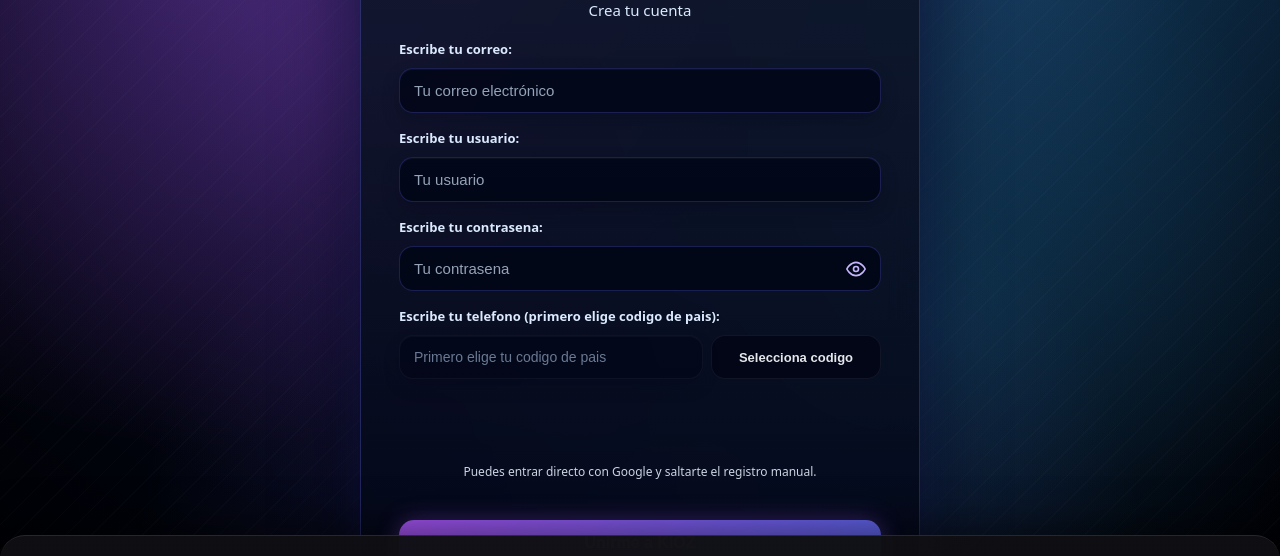
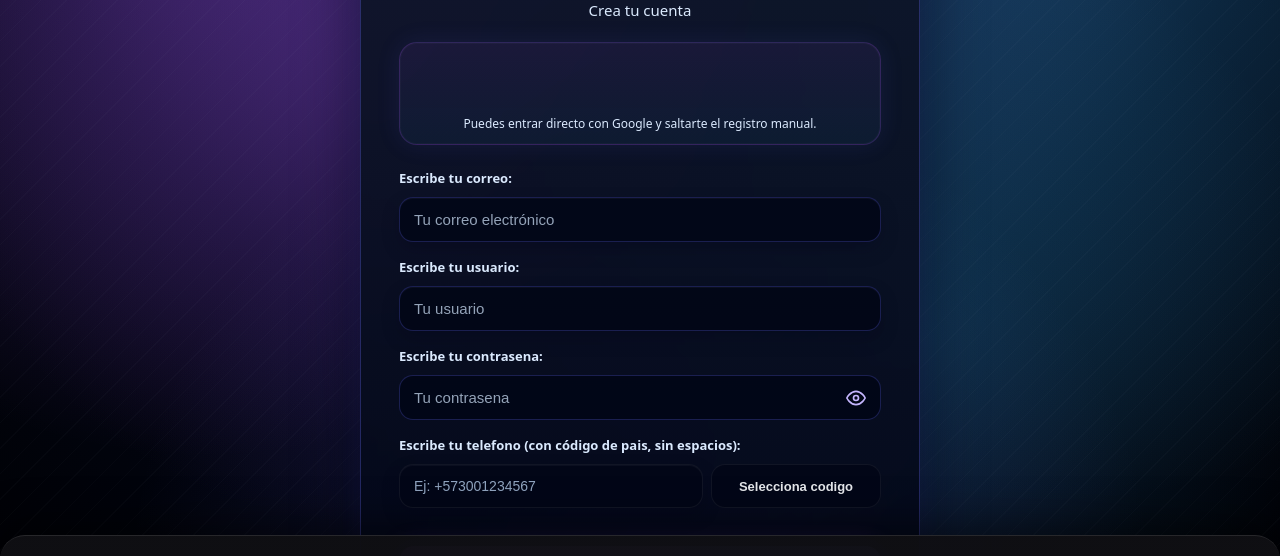
Before and after one commit to VHASH173/luffy, a website: page unirme.html in a window 1280 px wide. Shown: the part 265-821 px from the top of the page. Drawn offline with Linux system fonts and the light colour scheme; a web font is replaced by a local one.

Commit message:
fix: corte limpio login/registro, Google protagonista y sin freeze

```diff
--- a/login.css
+++ b/login.css
@@ -156,10 +156,10 @@
 }
 
 .login-module__Si-P0q__header {
-    -webkit-backdrop-filter: blur(12px);
-    backdrop-filter: blur(12px);
+    -webkit-backdrop-filter: blur(4px);
+    backdrop-filter: blur(4px);
     z-index: 40;
-    background: linear-gradient(#020617e0,#0206178f);
+    background: linear-gradient(#020617e0,#020617d9);
     border-bottom: 1px solid #94a3b824;
     justify-content: space-between;
     align-items: center;
@@ -316,15 +316,15 @@
 }
 
 .login-module__Si-P0q__card {
-    -webkit-backdrop-filter: blur(16px);
-    backdrop-filter: blur(16px);
-    background: linear-gradient(#0f172ae0,#020617e6);
-    border: 1px solid #6366f14d;
+    -webkit-backdrop-filter: blur(4px);
+    backdrop-filter: blur(4px);
+    background: linear-gradient(#0f172aed,#020617f0);
+    border: 1px solid #6366f152;
     border-radius: 24px;
     width: 100%;
     max-width: 560px;
     padding: 44px 38px 30px;
-    box-shadow: 0 36px 80px #020617bd,0 0 36px #6366f124,inset 0 1px #e2e8f014
+    box-shadow: 0 28px 60px #02061799,0 0 24px #6366f11e,inset 0 1px #e2e8f014
 }
 
 .login-module__Si-P0q__title {
@@ -495,17 +495,23 @@
 }
 
 .login-module__Si-P0q__oauthBlock {
-    margin: 12px 0 16px;
+    margin: 2px 0 20px;
+    padding: 14px 12px 12px;
+    border-radius: 18px;
+    border: 1px solid #a855f733;
+    background: linear-gradient(180deg,#a855f714,#38bdf80d);
+    box-shadow: inset 0 0 0 1px #ffffff06, 0 0 24px #6366f11a;
 }
 
 .login-module__Si-P0q__googleBtn {
-    min-height: 44px;
+    min-height: 48px;
     display: flex;
     justify-content: center;
+    align-items: center;
 }
 
 .login-module__Si-P0q__oauthHint {
-    color: #cbd5e1;
+    color: #dbeafe;
     text-align: center;
     margin: 10px 0 0;
     font-size: 12px;
@@ -1651,15 +1657,15 @@
 }
 
 .login-module__Si-P0q__card {
-    -webkit-backdrop-filter: blur(16px);
-    backdrop-filter: blur(16px);
-    background: linear-gradient(#0f172ae0,#020617e6);
-    border: 1px solid #6366f14d;
+    -webkit-backdrop-filter: blur(4px);
+    backdrop-filter: blur(4px);
+    background: linear-gradient(#0f172aed,#020617f0);
+    border: 1px solid #6366f152;
     border-radius: 24px;
     width: 100%;
     max-width: 560px;
     padding: 44px 38px 30px;
-    box-shadow: 0 36px 80px #020617bd,0 0 36px #6366f124,inset 0 1px #e2e8f014
+    box-shadow: 0 28px 60px #02061799,0 0 24px #6366f11e,inset 0 1px #e2e8f014
 }
 
 .login-module__Si-P0q__title {
--- a/unirme.html
+++ b/unirme.html
@@ -79,6 +79,10 @@
                     <h1 class="login-module__Si-P0q__title">✮☾༺Registrarse༻☽✮</h1>
                     <p class="login-module__Si-P0q__subtitle">Crea tu cuenta</p>
                     <form class="login-module__Si-P0q__form">
+                        <div class="login-module__Si-P0q__oauthBlock">
+                            <div id="googleSignInBtn" class="login-module__Si-P0q__googleBtn"></div>
+                            <p id="googleAuthMsg" class="login-module__Si-P0q__oauthHint">Puedes entrar directo con Google y saltarte el registro manual.</p>
+                        </div>
                         <label class="login-module__Si-P0q__fieldLabel" for="login-username">Escribe tu correo:</label>
                         <input id="emailuser" class="login-module__Si-P0q__input" placeholder="Tu correo electrónico" maxlength="100" required="" value="">
                         <label class="login-module__Si-P0q__fieldLabel" for="login-username">Escribe tu usuario:</label>
@@ -97,18 +101,14 @@
                                 </svg>
                             </button>
                         </div>
-                        <label class="login-module__Si-P0q__fieldLabel">Escribe tu telefono (primero elige codigo de pais):</label>
+                        <label class="login-module__Si-P0q__fieldLabel">Escribe tu telefono (con código de pais, sin espacios):</label>
                         <div class="CountryPhoneField-module__hc7XEW__wrapper">
                             <div class="CountryPhoneField-module__hc7XEW__topRow">
-                                <input id="phoneuser" class="CountryPhoneField-module__hc7XEW__phoneInput" placeholder="Primero elige tu codigo de pais" maxlength="25" inputmode="tel" disabled="" required="" value="">
+                                <input id="phoneuser" class="CountryPhoneField-module__hc7XEW__phoneInput" placeholder="Ej: +573001234567" maxlength="25" inputmode="tel" required="" value="">
                                 <button id="selectcodecountry" type="button" class="CountryPhoneField-module__hc7XEW__codeButton" aria-label="Seleccionar codigo de pais">Selecciona codigo</button>
                             </div>
                         </div>
-                        <div class="login-module__Si-P0q__oauthBlock">
-                            <div id="googleSignInBtn" class="login-module__Si-P0q__googleBtn"></div>
-                            <p id="googleAuthMsg" class="login-module__Si-P0q__oauthHint">Puedes entrar directo con Google y saltarte el registro manual.</p>
-                        </div>
-                        <input type="hidden" id="cf-turnstile-response" value="demo-turnstile-token">
+                        <!--<input type="hidden" id="cf-turnstile-response" value="demo-turnstile-token">-->
                         <div id="contener_kik_lop" style="display: none;">
                             <div class="loader">
                                 <div class="loader-square"></div>
@@ -116,7 +116,7 @@
                                 <div class="loader-square"></div>
                             </div>
                         </div>
-                        <button id="onreadyregister" class="login-module__Si-P0q__mainBtn">Unirme a KIOZ</button>
+                        <button id="onreadyregister" class="login-module__Si-P0q__mainBtn">Crear cuenta</button>
                     </form>
                     <p class="login-module__Si-P0q__link">
                         Ya tienes un cuenta? <a id="openregister" href="login.html" style="color:#57ff5a;text-decoration:underline;cursor:pointer;">Iniciar sesión</a>
```
Also changed, not shown: login.html (+5 -5 lines), server.js (+10 -38 lines). Lines whose indentation alone changed are shown as unchanged.
